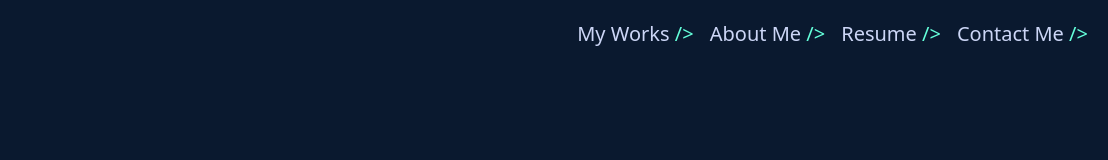
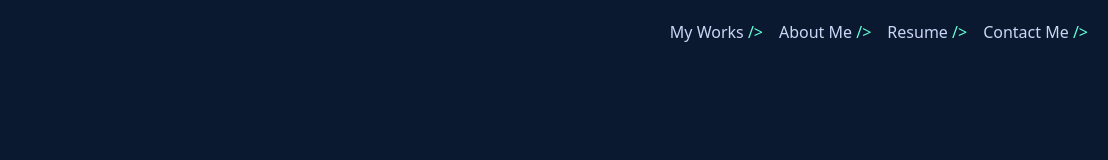
Before and after one commit to SahilTiwari-dev/Portfolio-V1, a website: page src/index.html in a window 1280 px wide. Shown: the top 160 px of the page, 172-1280 px from the left. Drawn offline with Linux system fonts and the light colour scheme.

Commit message:
Modified navbar

```diff
--- a/src/index.html
+++ b/src/index.html
@@ -12,7 +12,7 @@
         <div>
           <a href="./index.html"
             ><svg
-              class="h-10 md:h-12"
+              class="h-10 md:h-12 hover:scale-105 duration-500"
               viewBox="0 0 156 48"
               fill="none"
               xmlns="http://www.w3.org/2000/svg"
@@ -29,17 +29,25 @@
           </a>
         </div>
 
-        <div class="hidden lg:flex gap-x-4 text-xl p-2">
-          <a href="#projects" class="text-headingColor"
+        <div class="hidden lg:flex gap-x-4 p-2">
+          <a
+            href="#projects"
+            class="text-headingColor hover:text-specialText duration-500"
             >My Works<span class="text-specialText"> /></span></a
           >
-          <a href="#about_me" class="text-headingColor"
+          <a
+            href="#about_me"
+            class="text-headingColor hover:text-specialText duration-500"
             >About Me<span class="text-specialText"> /></span></a
           >
-          <a href="#resume" class="text-headingColor hover:text-specialText duration-500"
+          <a
+            href="#resume"
+            class="text-headingColor hover:text-specialText duration-500"
             >Resume<span class="text-specialText"> /></span></a
           >
-          <a href="#contact_info" class="text-headingColor"
+          <a
+            href="#contact_info"
+            class="text-headingColor hover:text-specialText duration-500"
             >Contact Me<span class="text-specialText"> /></span></a
           >
         </div>
```
Also changed, not shown: src/output.css.
